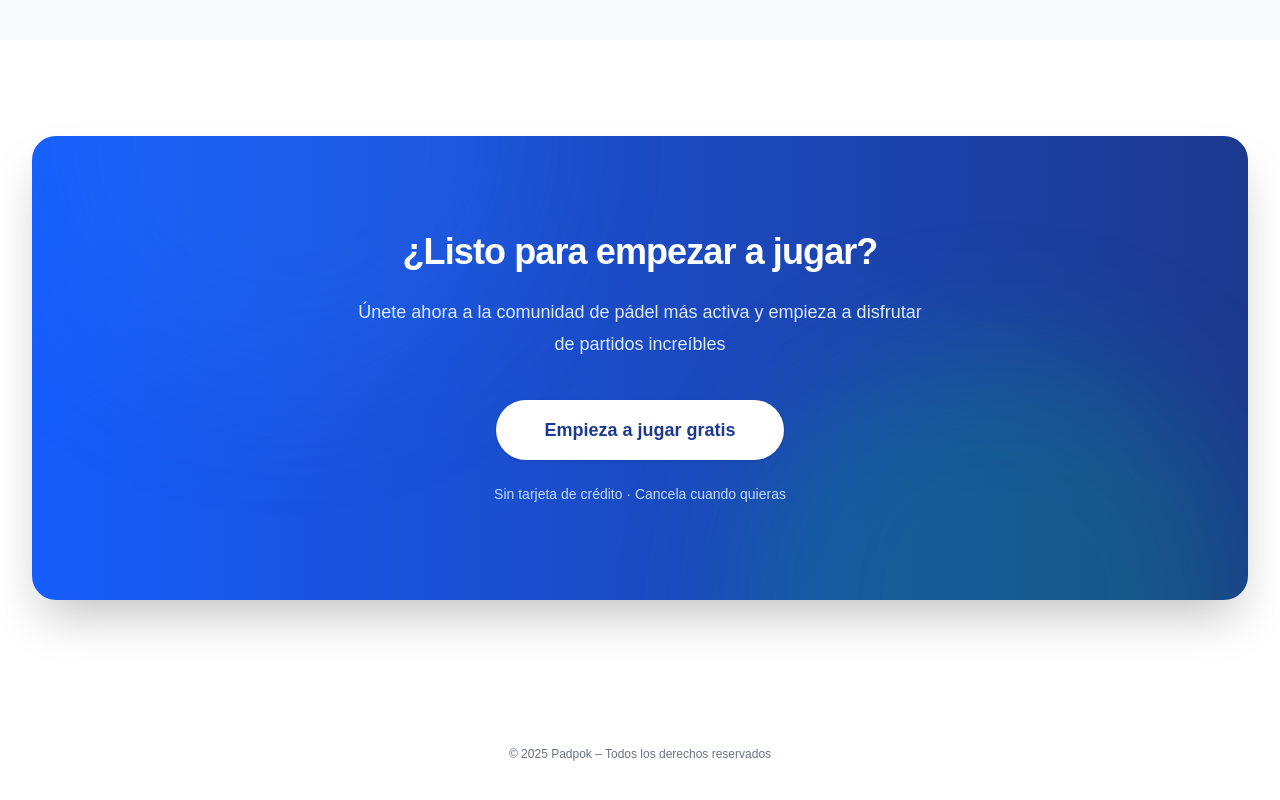
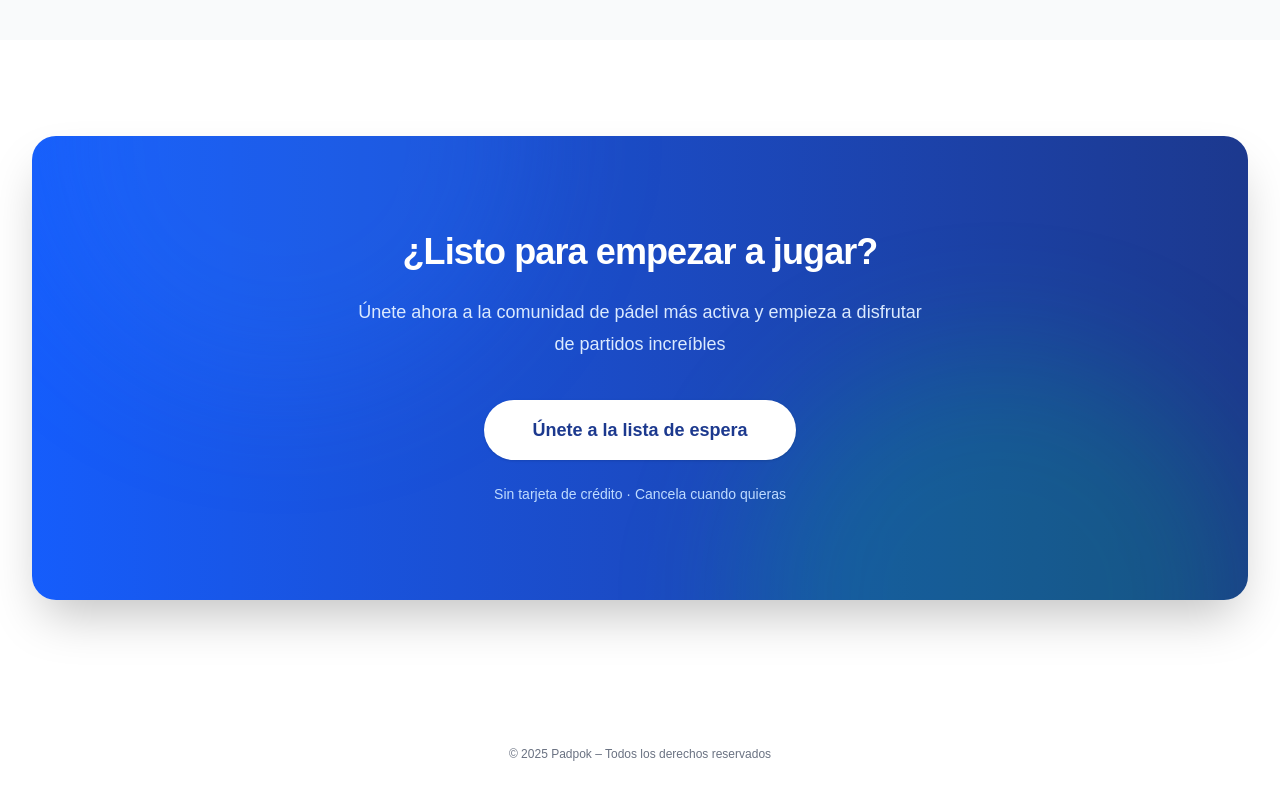
Before and after one commit to juanma97/padpok-landing-page, a Next.js app: page / in a window 1280 px wide. Shown: the part 3296-4096 px from the top of the page. Built offline with nearby package versions, Linux system fonts and the light colour scheme.

Commit message:
added early access form

```diff
--- a/src/app/components/CallToAction.tsx
+++ b/src/app/components/CallToAction.tsx
@@ -34,10 +34,10 @@ const CallToAction = () => {
               <motion.button
                 whileHover={{ scale: 1.05 }}
                 whileTap={{ scale: 0.95 }}
-                onClick={() => router.push('/register')}
+                onClick={() => router.push('/registro-temprano')}
                 className="rounded-full bg-white px-12 py-4 text-lg font-semibold text-blue-900 shadow-sm hover:bg-blue-50 transition-all duration-300 hover:cursor-pointer"
               >
-                Empieza a jugar gratis
+                Únete a la lista de espera
               </motion.button>
             </div>
             <p className="mt-6 text-sm text-blue-200">
--- a/src/app/components/EarlyAccessForm.tsx
+++ b/src/app/components/EarlyAccessForm.tsx
@@ -79,10 +79,6 @@ export default function EarlyAccessForm() {
               </li>
               <li className="flex items-start">
                 <CheckCircle className="h-6 w-6 text-blue-500 mr-2 mt-1" />
-                <span className="text-gray-900">Descuento especial en la membresía premium</span>
-              </li>
-              <li className="flex items-start">
-                <CheckCircle className="h-6 w-6 text-blue-500 mr-2 mt-1" />
                 <span className="text-gray-900">Influencia en el desarrollo de nuevas características</span>
               </li>
               <li className="flex items-start">
```
